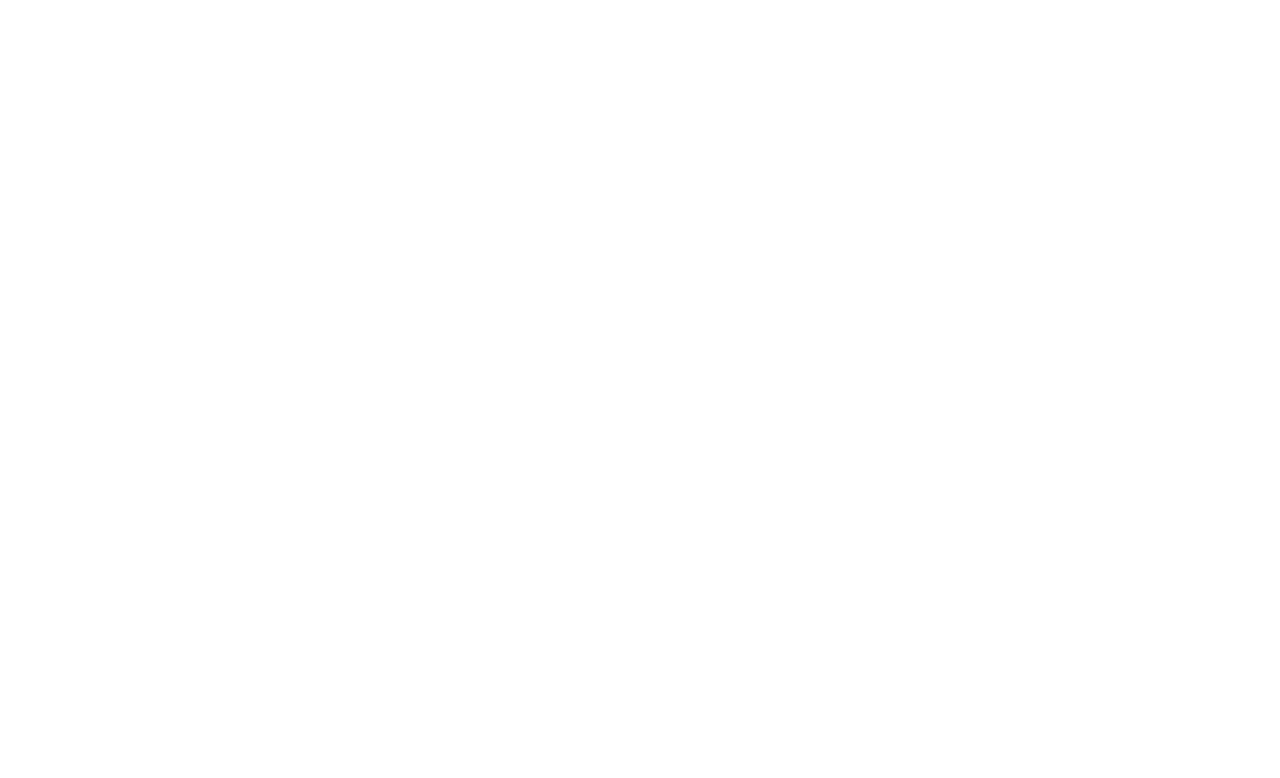
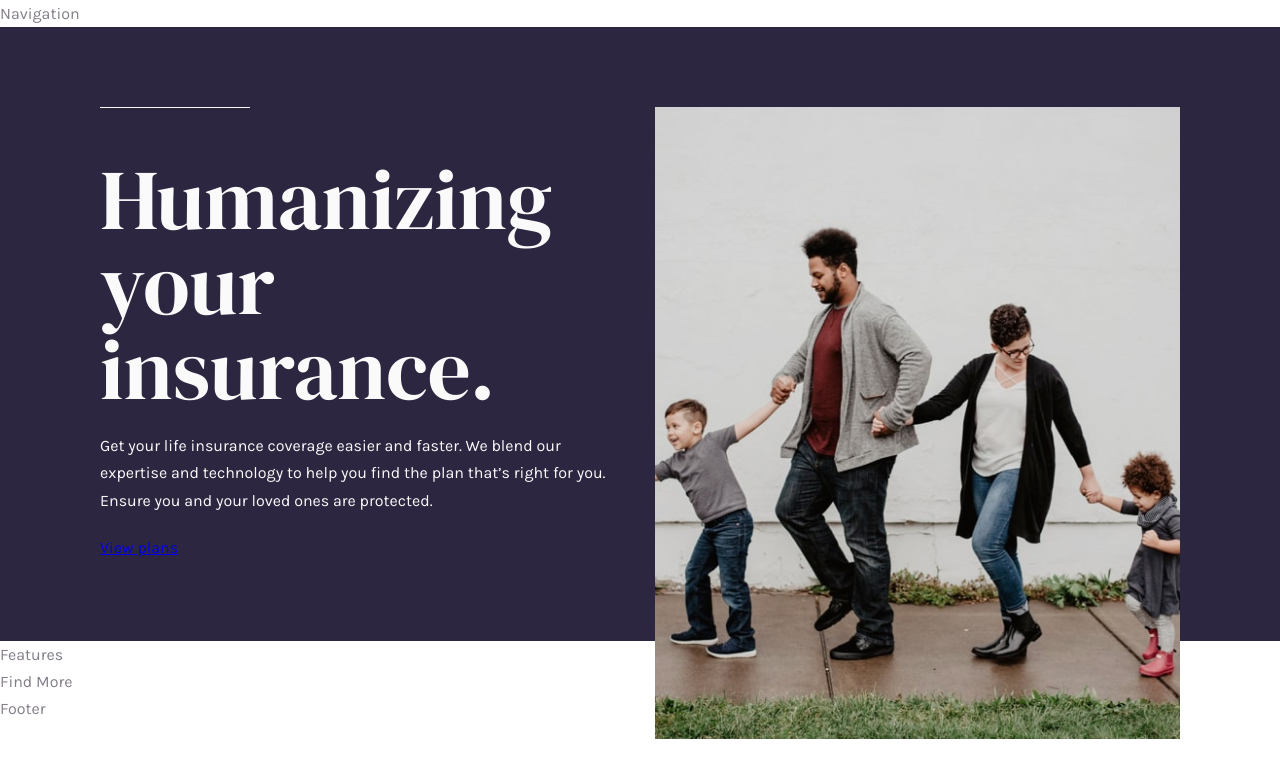
Before and after one commit to AxlRicci/Insure-LandingPage, a website: page index.html in a window 1280 px wide. Drawn offline with Linux system fonts and the light colour scheme.

Commit message:
created basic header layout

```diff
--- a/index.html
+++ b/index.html
@@ -7,10 +7,39 @@
   <link rel="stylesheet" href="css/style.css">
   <link rel="icon" type="image/png" sizes="32x32" href="./images/favicon-32x32.png">
 
-  <title>Frontend Mentor | Insure landing page</title>
+  <title>Insure landing page</title>
 
 </head>
 <body>
-
+  <div class="navigation">
+    Navigation
+  </div>
+  <main>
+    <header class="header">
+      <div class="header__content">
+        <div class="header__text">
+          <h1 class="heading-1 heading-1--light u-mb-sm">Humanizing your insurance.</h1>
+          <p class="paragraph paragraph--light u-mb-sm">
+            Get your life insurance coverage easier and faster. We blend our expertise
+            and technology to help you find the plan that’s right for you. Ensure you
+            and your loved ones are protected.
+          </p>
+          <a href="#" class="btn btn--light">View plans</a>
+        </div>
+        <div class="header__image-box">
+          <img src="images/image-intro-desktop.jpg" alt="Family holding hands" class="header__image">
+        </div>
+      </div>
+    </header>
+      <section class="features">
+        Features
+      </section>
+      <section class="find-more">
+        Find More
+      </section>
+  </main>
+  <footer class="footer">
+    Footer
+  </footer>
 </body>
 </html>
--- a/package.json
+++ b/package.json
@@ -5,7 +5,7 @@
   "main": "index.js",
   "scripts": {
     "watch:sass": "node-sass sass/main.scss css/style.css -w",
-    "devserver": "live-server --browser=firefox",
+    "devserver": "live-server",
     "start": "npm-run-all --parallel devserver watch:sass",
     "compile:sass": "node-sass sass/main.scss css/style.comp.css",
     "prefix:css": "postcss --use autoprefixer -b \"last 10 versions\" css/style.comp.css -o css/style.prefix.css",
--- a/sass/base/_typography.scss
+++ b/sass/base/_typography.scss
@@ -5,3 +5,19 @@ body {
     line-height: 1.7;
     color: $color-violet-grey;
 }
+
+.heading-1 {
+    font-family: $font-family-heading;
+    font-weight: 400;
+    font-size: 8.5rem;
+    line-height: 1;
+
+
+    &--light {
+        color: $color-light-grey;
+    }
+
+    &--dark {
+        color: $color-violet-dark-2;
+    }
+}
--- a/sass/base/_utilities.scss
+++ b/sass/base/_utilities.scss
@@ -0,0 +1,14 @@
+// margin top
+.u-mb-xs {margin-bottom: 1rem};
+.u-mb-sm {margin-bottom: 2rem};
+.u-mb-md {margin-bottom: 4rem};
+.u-mb-lg {margin-bottom: 6rem};
+.u-mb-xl {margin-bottom: 8rem};
+
+
+// margin top
+.u-mt-xs {margin-top: 1rem};
+.u-mt-sm {margin-top: 2rem};
+.u-mt-md {margin-top: 4rem};
+.u-mt-lg {margin-top: 6rem};
+.u-mt-xl {margin-top: 8rem};
--- /dev/null
+++ b/sass/layout/_footer.scss
@@ -0,0 +1,3 @@
+.footer {
+    grid-column: full-start / full-end;
+}
--- /dev/null
+++ b/sass/layout/_header.scss
@@ -0,0 +1,43 @@
+.header {
+    padding: 8rem 10rem;
+    background-color: $color-violet-dark;
+
+    &__content {
+        display: grid;
+        grid-template-columns: 1fr 1fr;
+        grid-template-rows: min-content;
+        grid-column-gap: 3rem;
+        position: relative;
+
+        &::before {
+            content: "";
+            display: inline-block;
+            position: absolute;
+            top: 0;
+            left: 0;
+            width: 15rem;
+            height: 1px;
+            background-color: $color-light-grey;
+        }
+    }
+
+    &__text {
+        grid-column: 1/2;
+        margin-top: 5rem;
+        color: $color-light-grey;
+    }
+
+
+    &__image-box {
+        width: 100%;
+        grid-column: 2/3;
+        justify-self: end;
+        text-align: right;
+
+    }
+
+    &__image {
+        width: 100%;
+        margin-bottom: -25rem;
+    }
+}
--- /dev/null
+++ b/sass/layout/_navigation.scss
@@ -0,0 +1,4 @@
+.navigation {
+    grid-column: full-start / full-end;
+    grid-row: 1/2;
+}
--- a/sass/main.scss
+++ b/sass/main.scss
@@ -4,4 +4,8 @@
 @import "base/typography";
 @import "base/utilities";
 
+@import "layout/footer";
+@import "layout/header";
+@import "layout/navigation";
+
 @import "pages/home";
```
Also changed, not shown: css/style.css.
